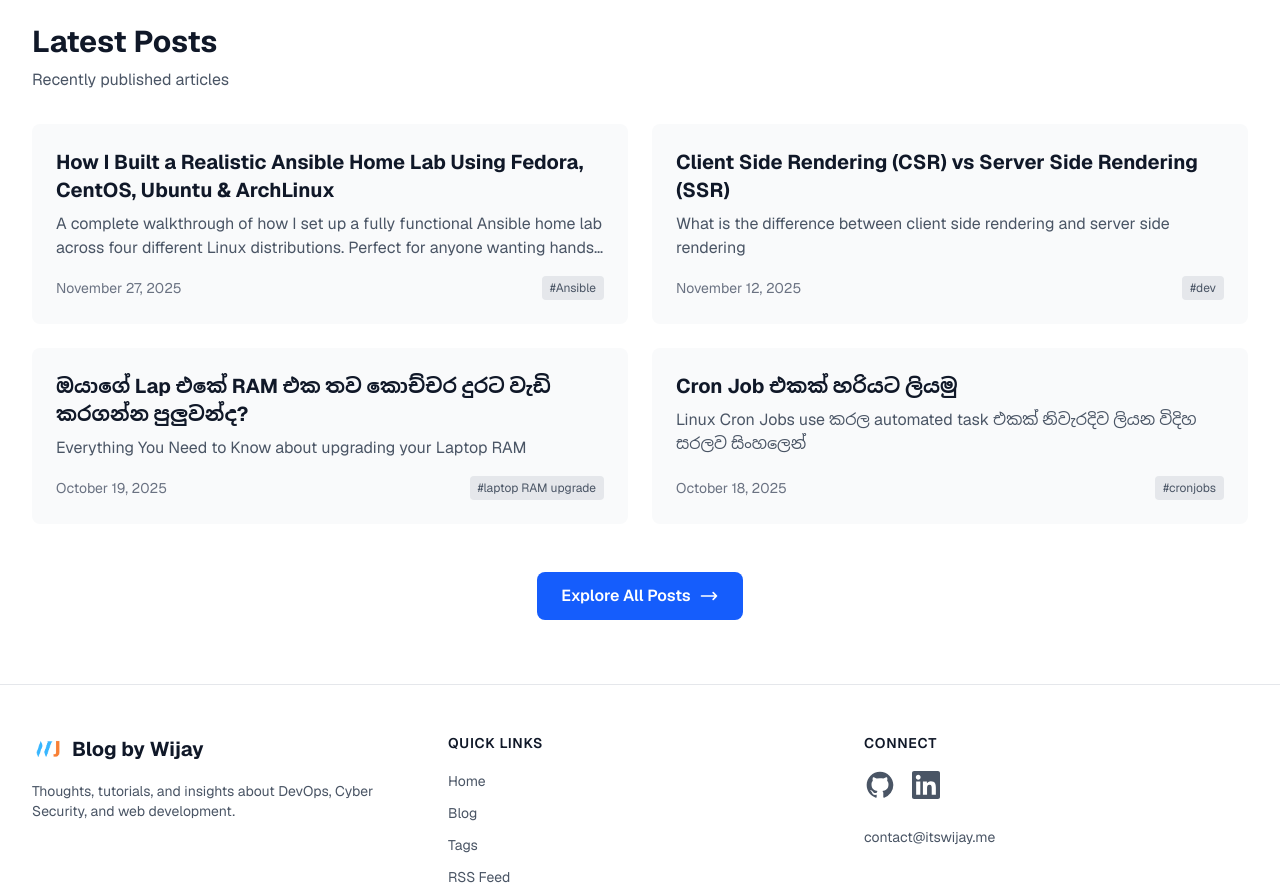
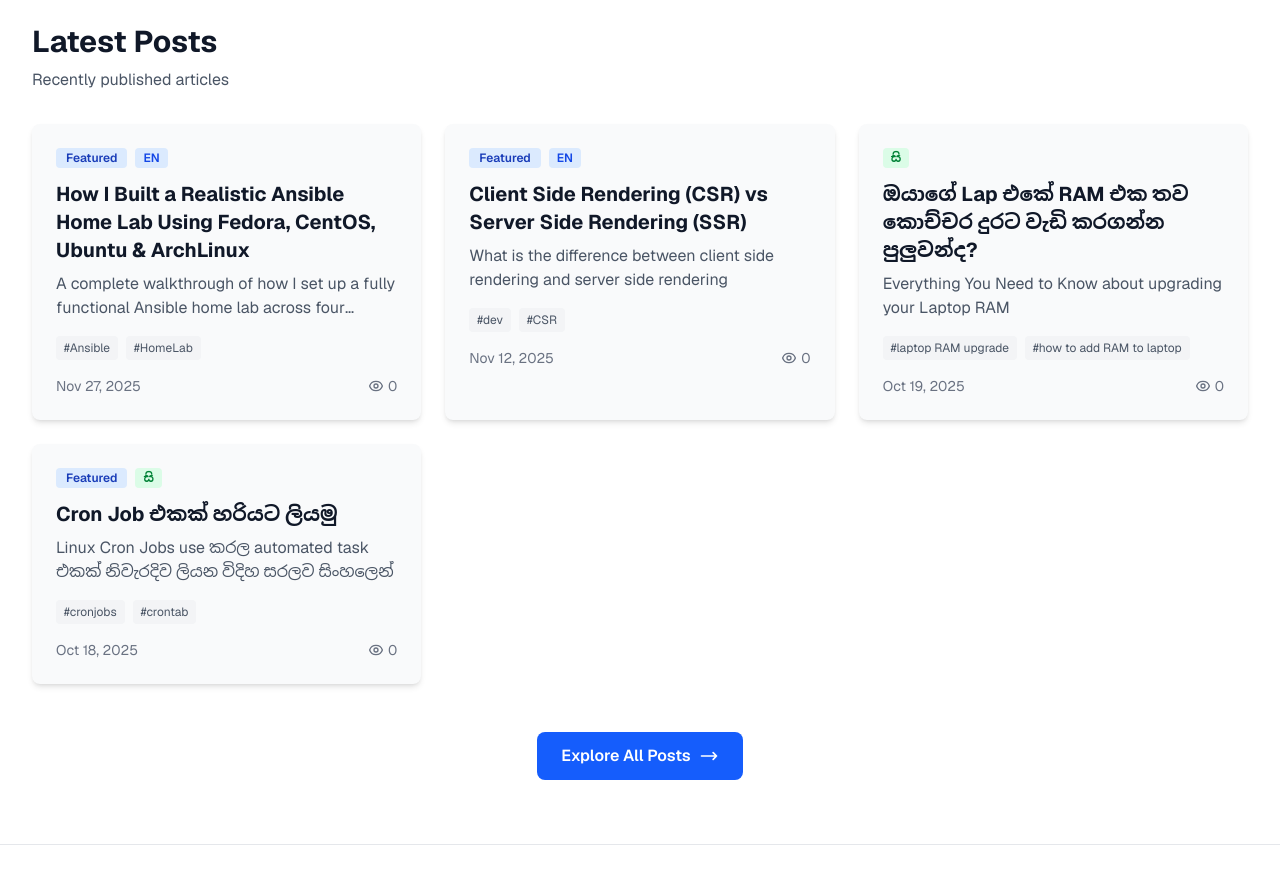
Before and after one commit to itswijay/blog, a Next.js app: page / in a window 1280 px wide. Shown: the part 1280-2175 px from the top of the page. Built offline with nearby package versions, Linux system fonts and the light colour scheme; no server answers; the database is empty.

Commit message:
feat: unify Latest Posts card style with Popular Posts

```diff
--- a/src/app/page.js
+++ b/src/app/page.js
@@ -186,38 +186,58 @@ export default async function Home() {
             </div>
           </div>
 
-          <div className="grid grid-cols-1 md:grid-cols-2 gap-6">
+          <div className="grid grid-cols-1 md:grid-cols-2 lg:grid-cols-3 gap-6">
             {latestPosts.map((post) => (
               <article
                 key={post.slug}
-                className="bg-gray-50 dark:bg-gray-900 rounded-lg p-6 hover:shadow-lg transition-shadow duration-300"
+                className="bg-gray-50 dark:bg-gray-900 rounded-lg shadow-md overflow-hidden hover:shadow-xl transition-shadow duration-300"
               >
                 <Link href={`/blog/${post.slug}`}>
-                  <div className="flex flex-col h-full">
+                  <div className="p-6">
+                    {/* Badges */}
+                    <div className="flex gap-2 mb-3">
+                      {post.featured && (
+                        <span className="inline-block bg-blue-100 dark:bg-blue-900 text-blue-800 dark:text-blue-200 text-xs font-semibold px-2.5 py-0.5 rounded">
+                          Featured
+                        </span>
+                      )}
+                      <LanguageBadge language={post.language} />
+                    </div>
+
                     {/* Title */}
                     <h3 className="text-xl font-bold text-gray-900 dark:text-white mb-2 hover:text-blue-600 dark:hover:text-blue-400 transition-colors">
                       {post.title}
                     </h3>
 
                     {/* Excerpt */}
-                    <p className="text-gray-600 dark:text-gray-400 mb-4 flex-grow line-clamp-2">
+                    <p className="text-gray-600 dark:text-gray-400 mb-4 line-clamp-2">
                       {post.excerpt}
                     </p>
+
+                    {/* Tags */}
+                    {post.tags && post.tags.length > 0 && (
+                      <div className="flex flex-wrap gap-2 mb-4">
+                        {post.tags.slice(0, 2).map((tag) => (
+                          <span
+                            key={tag}
+                            className="text-xs bg-gray-100 dark:bg-gray-700 text-gray-600 dark:text-gray-300 px-2 py-1 rounded"
+                          >
+                            #{tag}
+                          </span>
+                        ))}
+                      </div>
+                    )}
 
                     {/* Meta Info */}
                     <div className="flex items-center justify-between text-sm text-gray-500 dark:text-gray-400">
                       <time dateTime={post.date}>
                         {new Date(post.date).toLocaleDateString('en-US', {
-                          month: 'long',
+                          month: 'short',
                           day: 'numeric',
                           year: 'numeric',
                         })}
                       </time>
-                      {post.tags && post.tags.length > 0 && (
-                        <span className="text-xs bg-gray-200 dark:bg-gray-700 text-gray-600 dark:text-gray-300 px-2 py-1 rounded">
-                          #{post.tags[0]}
-                        </span>
-                      )}
+                      <ViewCount slug={post.slug} />
                     </div>
                   </div>
                 </Link>
```
